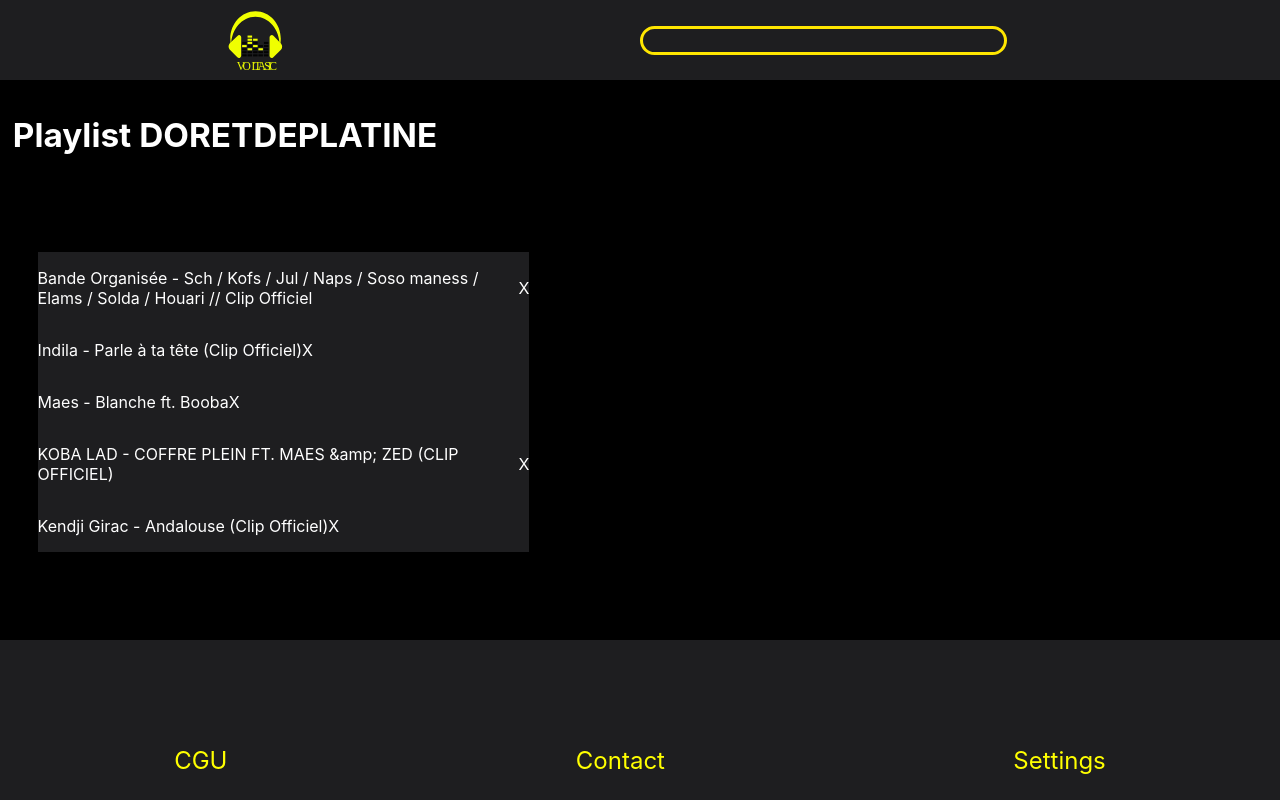
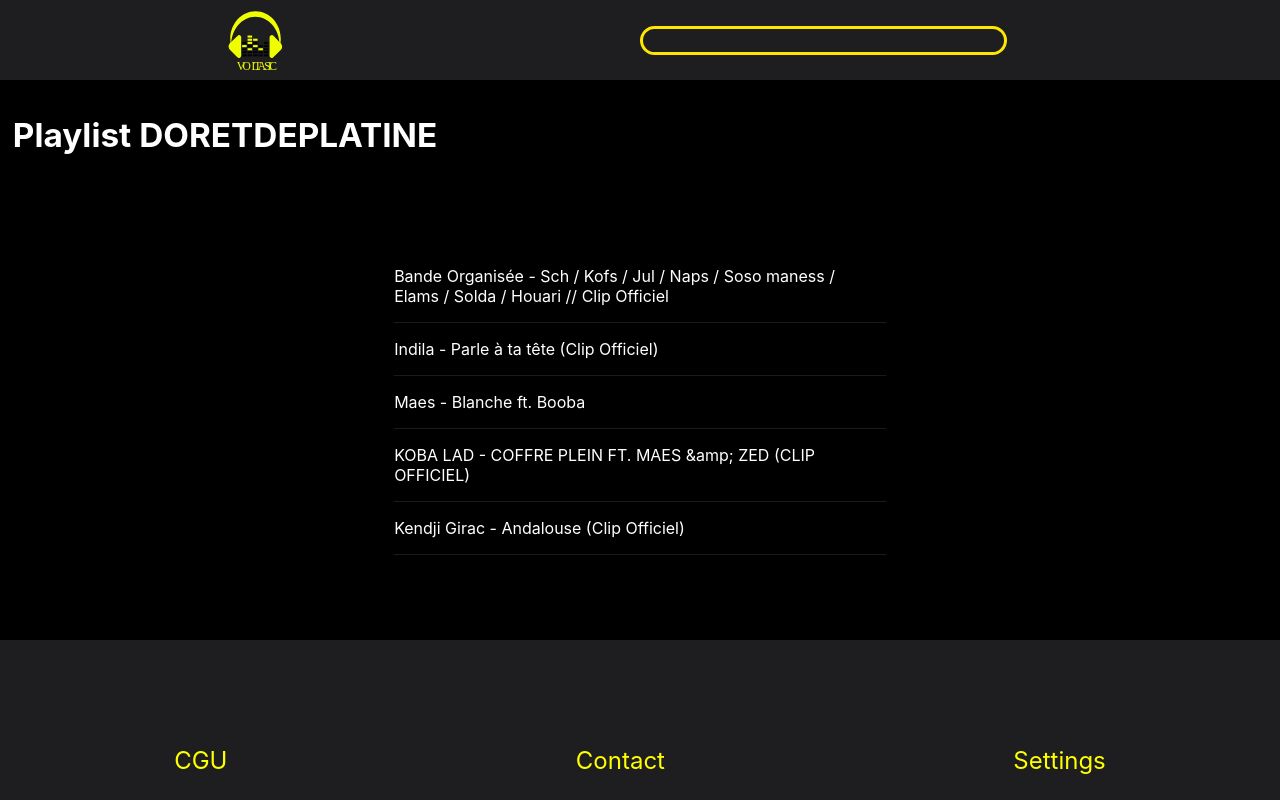
Before and after one commit to WildCodeSchool/lille-0920b-js-voltali-voltasic, a React (Create React App) app: page / in a window 1280 px wide. Both pictures are taken after a click on the element 261 px from the left and 166 px from the top of the page. Built offline with nearby package versions, Linux system fonts and the light colour scheme; no server answers.

Commit message:
resize picture and add a border bottom on each title of the list

```diff
--- a/src/components/artists/Playlist.jsx
+++ b/src/components/artists/Playlist.jsx
@@ -21,6 +21,7 @@
   display: flex;
   padding: 1%;
   background-color: black;
+  justify-content: center;
 `;
 
 const ListBloc = styled.div`
@@ -33,23 +34,33 @@
   background-color: black;
 `;
 
-const P = styled.p``;
+const P = styled.p`
+  background-color: black;
+`;
 
-const Cross = styled.span``;
+const Cross = styled.span`
+  visibility: hidden;
+  background-color: black;
+`;
 
 const List = styled.div`
   display: flex;
   align-items: center;
+  background-color: black;
+  border-bottom: 1px solid rgba(255, 255, 255, 0.1);
   :hover {
-    background-color: black;
+    background-color: #1e1e20;
     ${P}, ${Cross} {
-      background-color: black;
+      background-color: #1e1e20;
+    }
+    ${Cross} {
+      visibility: visible;
     }
   }
 `;
 
 const Img = styled.img`
-  width: 60%;
+  width: 40%;
 `;
 
 const Playlist = () => {
@@ -72,7 +83,7 @@
   };
 
   const handlePic = id => {
-    const url = `https://i.ytimg.com/vi/${id}/mqdefault.jpg`;
+    const url = `https://i.ytimg.com/vi/${id}/hqdefault.jpg`;
     setPic(url);
     console.log(pic);
   };
```
